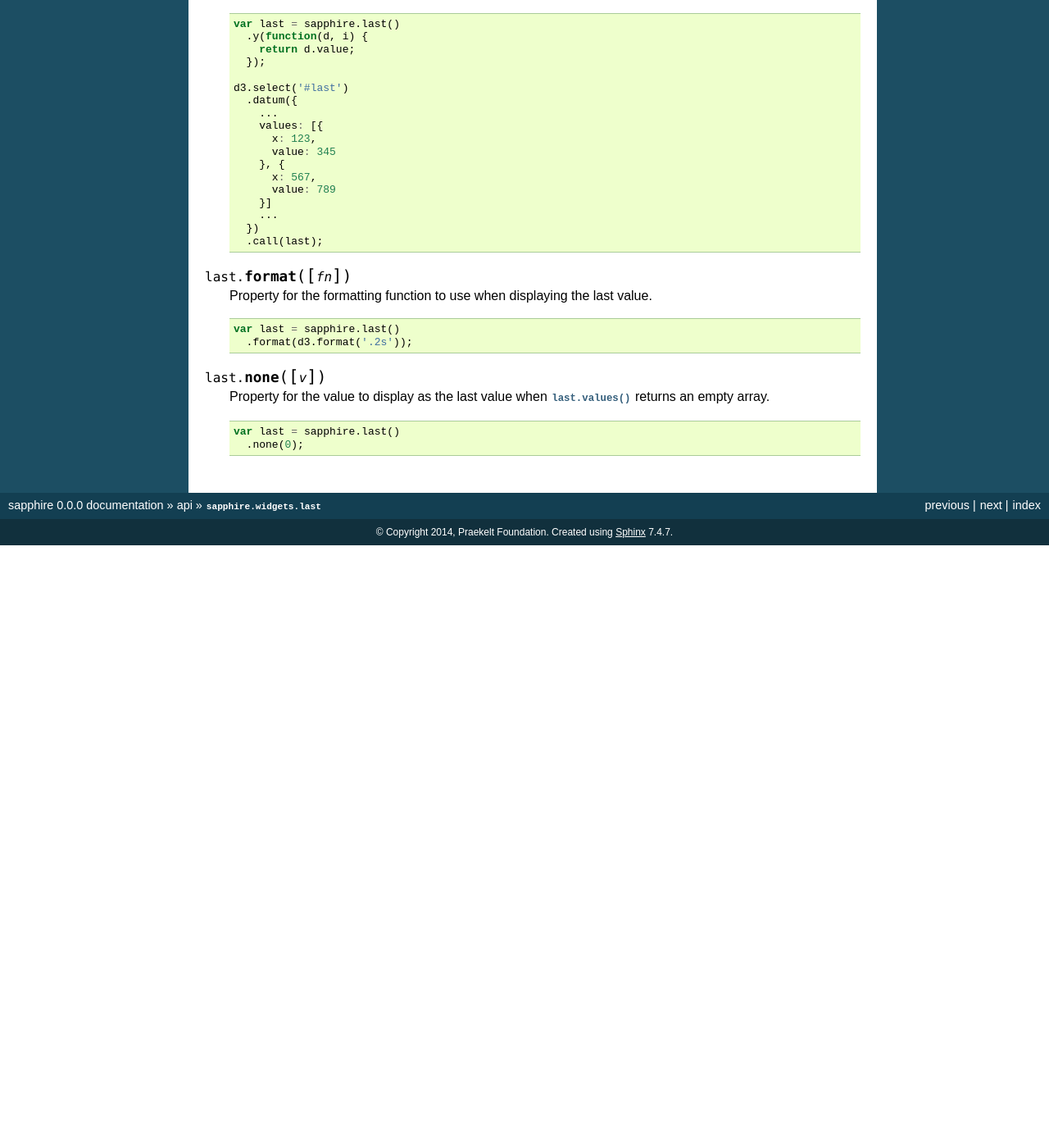
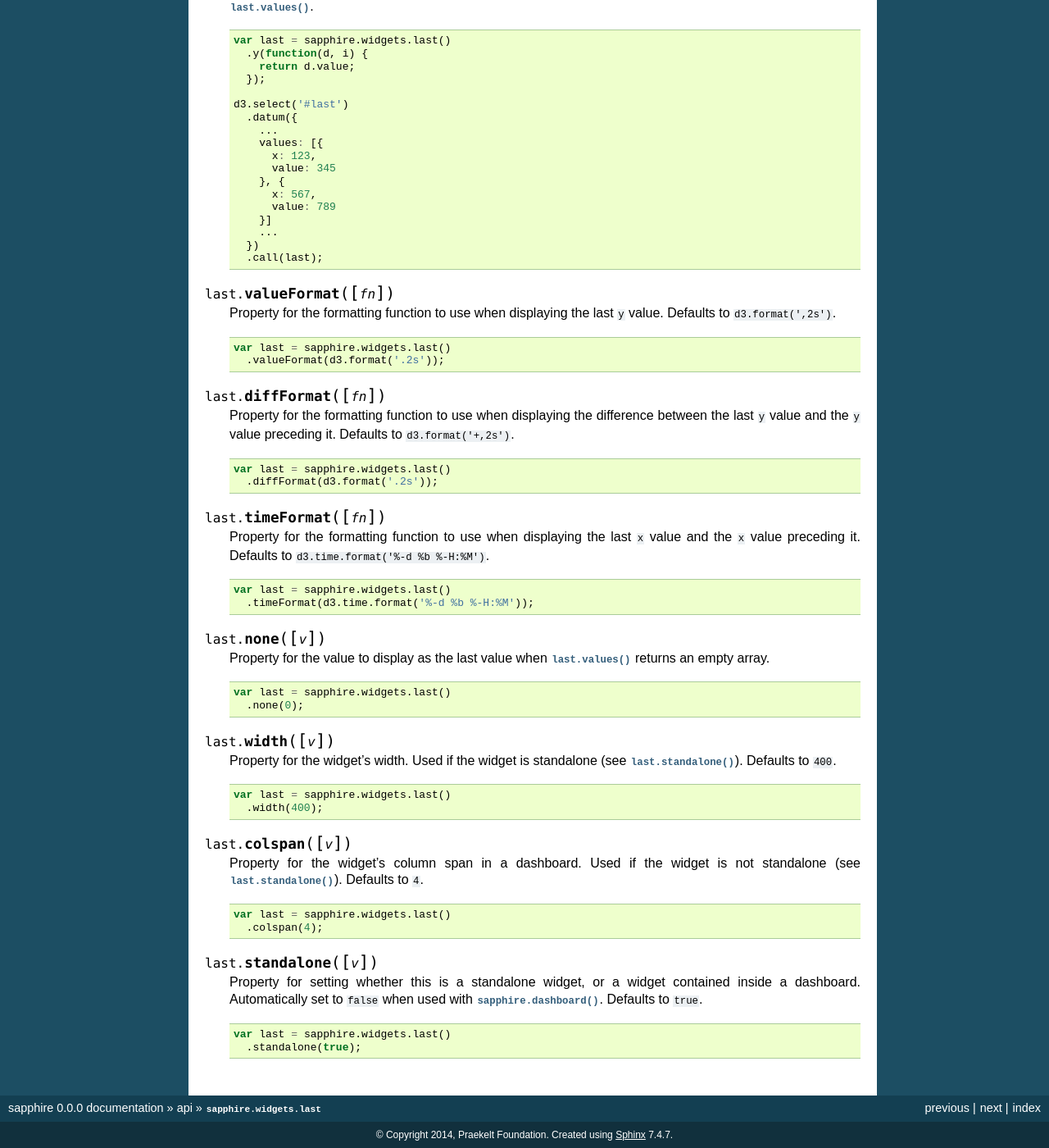
Before and after one commit to praekelt/sapphire, a Sphinx documentation site: the page built from docs/api/widgets/last.rst, in a window 1280 px wide and 1400 px high, scrolled down 1676 px. Shown: the whole window at 82% size. Built offline with Sphinx 7.4.7, drawn with Linux system fonts in a browser that asks for light colours; before the commit the page ends 2341 px from its top, so only the background shows below that; some of the changed text lies outside the part shown.

Commit message:
Update docs for last widget

```diff
--- a/docs/api/widgets/last.rst
+++ b/docs/api/widgets/last.rst
@@ -1,7 +1,9 @@
 ``sapphire.widgets.last``
-==============================
+=========================
 
-A widget displaying the last ``y`` value in a series of datapoints.
+A widget displaying the last ``y`` value in a series of datapoints, a sparkline
+of the values, and a summary of the difference between the last value and the
+value preceding it.
 
 .. function:: sapphire.widgets.last()
 
@@ -15,7 +17,7 @@ A widget displaying the last ``y`` value in a series of datapoints.
 
   .. code-block:: javascript
 
-    var last = sapphire.last();
+    var last = sapphire.widgets.last();
 
     d3.select('#last')
       .datum({
@@ -38,7 +40,7 @@ A widget displaying the last ``y`` value in a series of datapoints.
 
   .. code-block:: javascript
 
-    var last = sapphire.last()
+    var last = sapphire.widgets.last()
       .title(function(d, i) {
         return d.heading;
       });
@@ -59,7 +61,7 @@ A widget displaying the last ``y`` value in a series of datapoints.
 
   .. code-block:: javascript
 
-    var last = sapphire.last()
+    var last = sapphire.widgets.last()
       .values(function(d, i) {
         return d.datapoints;
       });
@@ -86,7 +88,7 @@ A widget displaying the last ``y`` value in a series of datapoints.
 
   .. code-block:: javascript
 
-    var last = sapphire.last()
+    var last = sapphire.widgets.last()
       .x(function(d, i) {
         return d.time;
       });
@@ -113,7 +115,7 @@ A widget displaying the last ``y`` value in a series of datapoints.
 
   .. code-block:: javascript
 
-    var last = sapphire.last()
+    var last = sapphire.widgets.last()
       .y(function(d, i) {
         return d.value;
       });
@@ -133,14 +135,39 @@ A widget displaying the last ``y`` value in a series of datapoints.
       .call(last);
 
 
-.. function:: last.format([fn])
+.. function:: last.valueFormat([fn])
 
-  Property for the formatting function to use when displaying the last value.
+  Property for the formatting function to use when displaying the last ``y`` value.
+  Defaults to ``d3.format(',2s')``.
 
   .. code-block:: javascript
 
-    var last = sapphire.last()
-      .format(d3.format('.2s'));
+    var last = sapphire.widgets.last()
+      .valueFormat(d3.format('.2s'));
+
+
+.. function:: last.diffFormat([fn])
+
+  Property for the formatting function to use when displaying the difference
+  between the last ``y`` value and the ``y`` value preceding it. Defaults to
+  ``d3.format('+,2s')``.
+
+  .. code-block:: javascript
+
+    var last = sapphire.widgets.last()
+      .diffFormat(d3.format('.2s'));
+
+
+.. function:: last.timeFormat([fn])
+
+  Property for the formatting function to use when displaying the last ``x``
+  value and the ``x`` value preceding it. Defaults to
+  ``d3.time.format('%-d %b %-H:%M')``.
+
+  .. code-block:: javascript
+
+    var last = sapphire.widgets.last()
+      .timeFormat(d3.time.format('%-d %b %-H:%M'));
 
 
 .. function:: last.none([v])
@@ -150,8 +177,42 @@ A widget displaying the last ``y`` value in a series of datapoints.
 
   .. code-block:: javascript
 
-    var last = sapphire.last()
+    var last = sapphire.widgets.last()
       .none(0);
+
+
+.. function:: last.width([v])
+
+  Property for the widget's width. Used if the widget is standalone (see
+  :func:`last.standalone`). Defaults to ``400``.
+
+  .. code-block:: javascript
+
+    var last = sapphire.widgets.last()
+      .width(400);
+
+
+.. function:: last.colspan([v])
+
+  Property for the widget's column span in a dashboard. Used if the widget is
+  not standalone (see :func:`last.standalone`). Defaults to ``4``.
+
+  .. code-block:: javascript
+
+    var last = sapphire.widgets.last()
+      .colspan(4);
+
+
+.. function:: last.standalone([v])
+
+  Property for setting whether this is a standalone widget, or a widget
+  contained inside a dashboard. Automatically set to ``false`` when used with
+  :func:`sapphire.dashboard`. Defaults to ``true``.
+
+  .. code-block:: javascript
+
+    var last = sapphire.widgets.last()
+      .standalone(true);
 
 
 .. _d3.select: https://github.com/mbostock/d3/wiki/Selections#selecting-elements
```
